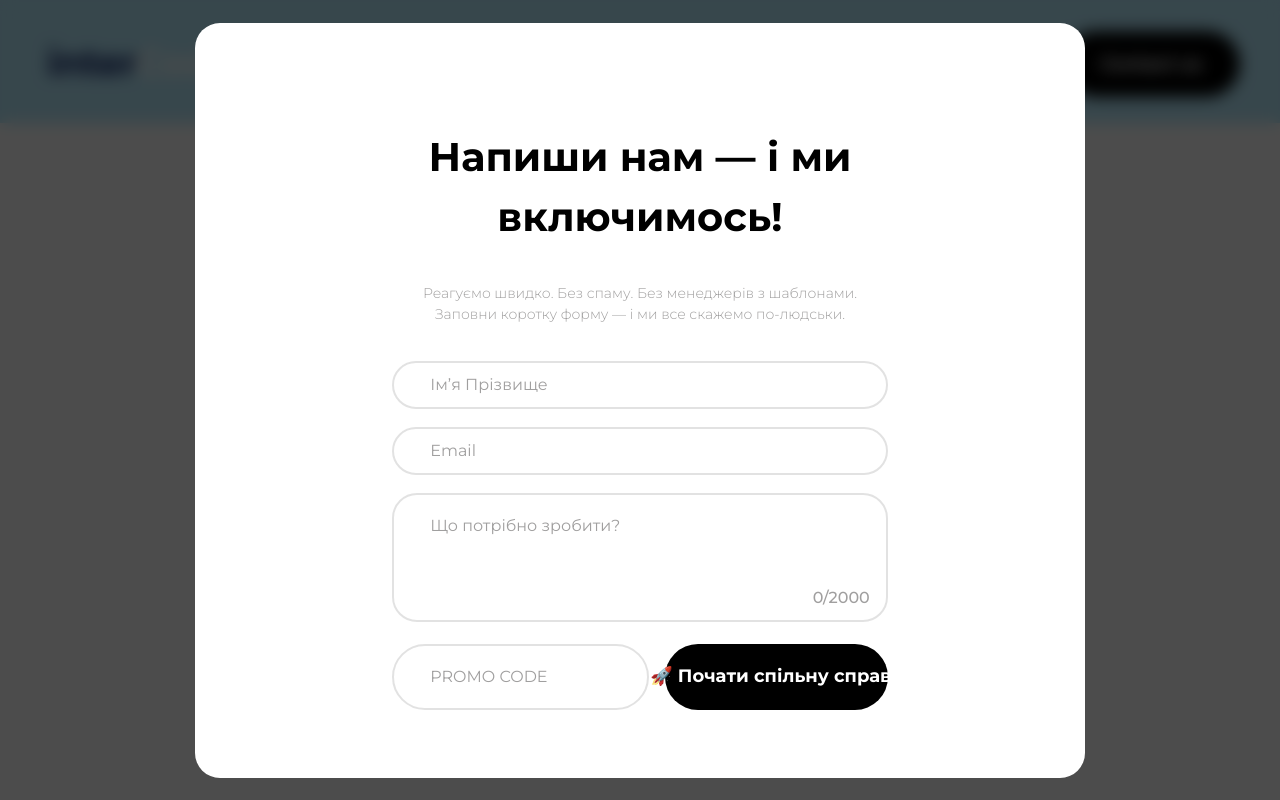
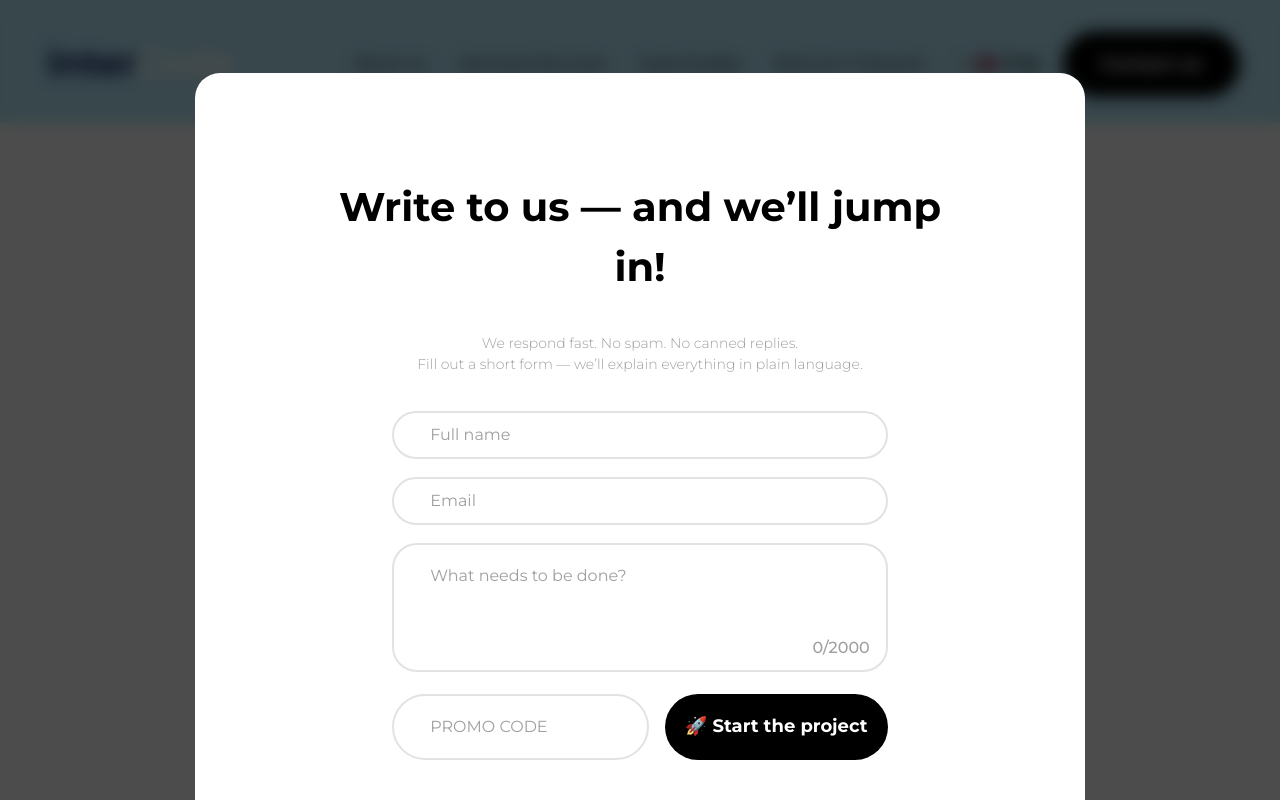
Before and after one commit to lutsiu/intercode, a Next.js app: page /en/contact in a window 1280 px wide. Both pictures are taken after a click on the button "Contact us". Built offline with nearby package versions, Linux system fonts and the light colour scheme; grey boxes are pictures that could not be loaded; some icons are missing.

Commit message:
Contact popup is int.

```diff
--- a/messages/en.json
+++ b/messages/en.json
@@ -259,5 +259,19 @@
         "results": "−42% front desk workload, +70% of patients choose online booking"
       }
     }
+  },
+  "contactPopup": {
+    "title": "Write to us — and we’ll jump in!",
+    "subtitle": {
+      "p1": "We respond fast. No spam. No canned replies.",
+      "p2": "Fill out a short form — we’ll explain everything in plain language."
+    },
+    "form": {
+      "name": "Full name",
+      "email": "Email",
+      "task": "What needs to be done?",
+      "promo": "PROMO CODE",
+      "cta": "Start the project"
+    }
   }
 }
--- a/messages/pl.json
+++ b/messages/pl.json
@@ -259,5 +259,19 @@
         "results": "−42% obciążenia recepcji, +70% pacjentów wybiera rezerwację online"
       }
     }
+  },
+  "contactPopup": {
+    "title": "Napisz do nas — od razu działamy!",
+    "subtitle": {
+      "p1": "Reagujemy szybko. Zero spamu. Bez szablonowych odpowiedzi.",
+      "p2": "Wypełnij krótki formularz — wszystko wyjaśnimy po ludzku."
+    },
+    "form": {
+      "name": "Imię i nazwisko",
+      "email": "Email",
+      "task": "Co trzeba zrobić?",
+      "promo": "KOD PROMO",
+      "cta": "Zacznijmy współpracę"
+    }
   }
 }
--- a/messages/uk.json
+++ b/messages/uk.json
@@ -259,6 +259,20 @@
         "results": "-42% навантаження на рецепцію, +70% пацієнтів обирають онлайн-запис"
       }
     }
+  },
+  "contactPopup": {
+    "title": "Напиши нам — і ми включимось!",
+    "subtitle": {
+      "p1": "Реагуємо швидко. Без спаму. Без менеджерів з шаблонами.",
+      "p2": "Заповни коротку форму — і ми все скажемо по-людськи."
+    },
+    "form": {
+      "name": "Ім’я Прізвище",
+      "email": "Email",
+      "task": "Що потрібно зробити?",
+      "promo": "PROMO CODE",
+      "cta": "Почати спільну справу"
+    }
   }
 
 }
--- a/src/app/components/Common/ContactPopup/ContactPopup.tsx
+++ b/src/app/components/Common/ContactPopup/ContactPopup.tsx
@@ -5,14 +5,16 @@ import SectionTitle from "../SectionTitle";
 import { useContactPopupStore } from "@/app/store/contactPopupStore";
 import ContactPopupForm from "./ContactPopupForm";
 import useClosePopupOnEscape from "@/app/hooks/useClosePopupOnEscape";
+import { useTranslations } from "next-intl";
 
 export default function ContactUsPopup() {
-
+  const t = useTranslations("contactPopup");
   const close = useContactPopupStore((state) => state.close);
   useClosePopupOnEscape(close);
+
   return (
     <div
-      className="fixed inset-0 z-[1000] bg-black/70 backdrop-blur-sm flex items-center justify-center overflow-y-auto"
+      className="fixed inset-0 z-[1000] bg-black/70 backdrop-blur-sm flex items-center lg:pt-[10rem] justify-center overflow-y-auto"
       role="dialog"
       aria-modal="true"
       onClick={close}
@@ -23,7 +25,7 @@ export default function ContactUsPopup() {
                     px-[2.4rem] sm:px-[4rem] md:px-[8rem] xl:px-[12rem]
                     pb-[3.2rem] sm:pb-[4rem] lg:pb-[6.8rem]
                     pt-[3.2rem] sm:pt-[5rem] xl:pt-[10.4rem]
-                    flex flex-col "
+                    flex flex-col"
         onClick={(e) => e.stopPropagation()}
       >
         <Icon
@@ -35,20 +37,21 @@ export default function ContactUsPopup() {
         />
 
         <div className="max-w-[30.8rem] sm:max-w-full mx-auto">
-          <SectionTitle title={"Напиши нам — і ми включимось!"} paddingBottom={0} />
+          <SectionTitle title={t("title")} paddingBottom={0} />
         </div>
 
         <div className="max-w-[30.8rem] sm:max-w-full mx-auto text-center leading-[2.1rem] text-black md:text-[#A09F9F]
-                        mt-[2.4rem] md:mt-[3.6rem]">
+                        mt-[2.4rem] md:mt-[3.6rem]"
+        >
           <h4 className="text-[1.4rem] font-medium lg:font-light leading-[2.4rem] md:leading-[2.1rem]">
-            Реагуємо швидко. Без спаму. Без менеджерів з шаблонами.
+            {t("subtitle.p1")}
           </h4>
           <h4 className="text-[1.4rem] font-medium lg:font-light leading-[2.4rem] md:leading-[2.1rem]">
-            Заповни коротку форму — і ми все скажемо по-людськи.
+            {t("subtitle.p2")}
           </h4>
         </div>
 
-        <ContactPopupForm containerPx/>
+        <ContactPopupForm containerPx />
       </div>
     </div>
   );
--- a/src/app/components/Common/ContactPopup/ContactPopupForm.tsx
+++ b/src/app/components/Common/ContactPopup/ContactPopupForm.tsx
@@ -1,13 +1,17 @@
-import { useContactPopupStore } from "@/app/store/contactPopupStore"
-import { FormEvent } from "react";
+"use client";
+
+import { useContactPopupStore } from "@/app/store/contactPopupStore";
+import { FormEvent, useState } from "react";
+import { useTranslations } from "next-intl";
 
 interface Props {
   containerPx: boolean;
 }
 
-export default function ContactForm({containerPx}: Props) {
-
-  const {close} = useContactPopupStore();
+export default function ContactPopupForm({ containerPx }: Props) {
+  const t = useTranslations("contactPopup.form");
+  const { close } = useContactPopupStore();
+  const [task, setTask] = useState("");
 
   function handleSubmit(e: FormEvent) {
     e.preventDefault();
@@ -19,64 +23,69 @@ export default function ContactForm({containerPx}: Props) {
       onSubmit={handleSubmit}
       className={`
         flex flex-col gap-[1.8rem] text-[#A09F9F]
-        ${containerPx? "sm:px-[2rem] md:px-[5.5rem] xl:px-[7.7rem]" : ""}
+        ${containerPx ? "sm:px-[2rem] md:px-[5.5rem] xl:px-[7.7rem]" : ""}
         mt-[2.4rem] md:mt-[3.6rem]
       `}
     >
       <input
         type="text"
         name="name-input"
-        placeholder="Ім’я Прізвище"
+        placeholder={t("name")}
         id="name-input"
         className="text-[1.6rem] placeholder-[#A09F9F] text-[#A09F9F]
           py-[1.2rem] md:py-[1.5rem] px-[1.5rem] md:px-[3.6rem] rounded-full border-[2px]  outline-none h-[4.8rem]"
-        style={{borderColor: "rgba(160,159,159,0.3)"}}
+        style={{ borderColor: "rgba(160,159,159,0.3)" }}
       />
+
       <input
         type="email"
         name="email-input"
-        placeholder="Email"
+        placeholder={t("email")}
         id="email-input"
         className="text-[1.6rem] placeholder-[#A09F9F] text-[#A09F9F]
           py-[1.2rem] md:py-[1.5rem] px-[1.5rem] md:px-[3.6rem] rounded-full border-[2px] outline-none h-[4.8rem]"
-          style={{borderColor: "rgba(160,159,159,0.3)"}}
+        style={{ borderColor: "rgba(160,159,159,0.3)" }}
       />
+
       <div className="relative">
         <textarea
           name="task"
           id="task"
-          placeholder="Що потрібно зробити?"
+          placeholder={t("task")}
           maxLength={2000}
+          value={task}
+          onChange={(e) => setTask(e.target.value)}
           className="text-[1.6rem] placeholder-[#A09F9F] text-[#A09F9F] h-[12.9rem]
             py-[1.2rem] md:py-[1.9rem] pl-[1.5rem] md:pl-[3.6rem] pr-[8rem] rounded-[2.5rem] border-[2px] outline-none w-full resize-none"
-            style={{borderColor: "rgba(160,159,159,0.3)"}}
+          style={{ borderColor: "rgba(160,159,159,0.3)" }}
         />
         <span className="absolute bottom-[1.6rem] right-[1.8rem] text-[#A09F9F] font-medium text-[1.6rem]">
-          0/2000
+          {task.length}/2000
         </span>
       </div>
+
       <div className="flex flex-col lg:flex-row items-start lg:items-center gap-[1.6rem]">
         <input
           type="text"
           name="promocode-input"
-          placeholder="PROMO CODE"
+          placeholder={t("promo")}
           id="promocode-input"
           className="text-[1.6rem] placeholder-[#A09F9F] text-[#A09F9F]
             py-[1.2rem] md:py-[1.5rem] px-[1.5rem] md:px-[3.6rem] rounded-full border-[2px] outline-none
             h-[5.6rem] lg:h-[6.6rem]
             w-full lg:w-[55%]"
-            style={{borderColor: "rgba(160,159,159,0.3)"}}
+          style={{ borderColor: "rgba(160,159,159,0.3)" }}
         />
+
         <button
           type="submit"
           className="text-[1.8rem] lg:text-[1.4rem] xl:text-[1.8rem] font-bold py-[2.1rem] px-[1.5rem] md:px-[3.6rem] rounded-full
             h-[6.6rem] w-full lg:w-[45%] text-white bg-black cursor-pointer text-nowrap
-            flex justify-center items-center
-            "
+            flex justify-center items-center"
         >
-          🚀 Почати спільну справу
+          🚀 {t("cta")}
         </button>
       </div>
     </form>
-  )
+  );
 }
--- a/src/app/components/RentIt/TemplatePopup/TemplatePopup.tsx
+++ b/src/app/components/RentIt/TemplatePopup/TemplatePopup.tsx
@@ -26,7 +26,7 @@ export default function TemplatePopup({ item, onClose }: Props) {
   useClosePopupOnEscape(onClose);
   return (
     <div
-      className="fixed inset-0 z-[1000] bg-black/70 backdrop-blur-sm flex items-center justify-center overflow-y-auto"
+      className="fixed inset-0 z-[1000] bg-black/70 backdrop-blur-sm flex items-center lg:pt-[10rem] justify-center overflow-y-auto"
       role="dialog"
       aria-modal="true"
       id={id}
--- a/src/app/components/Services/Popup/Popup.tsx
+++ b/src/app/components/Services/Popup/Popup.tsx
@@ -31,7 +31,7 @@ export default function ServicePopup({ onClose, item }: Props) {
 
   return (
     <div
-      className="fixed inset-0 z-[1000] bg-black/70 backdrop-blur-sm flex items-center sm:items-start justify-center overflow-y-auto"
+      className="fixed inset-0 z-[1000] bg-black/70 backdrop-blur-sm flex items-center lg:pt-[10rem] justify-center overflow-y-auto"
       role="dialog"
       aria-modal="true"
       onClick={onClose}
```
